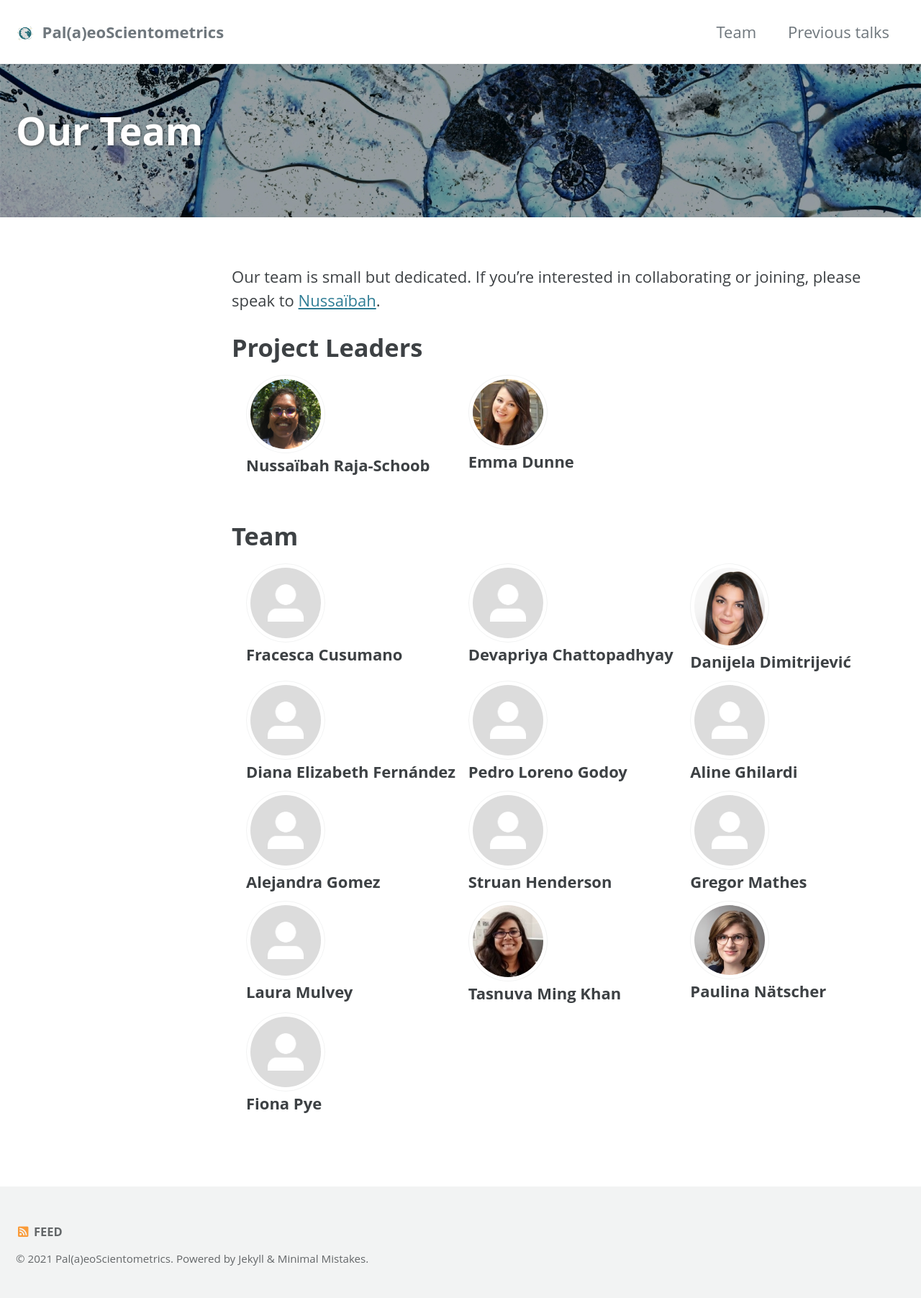
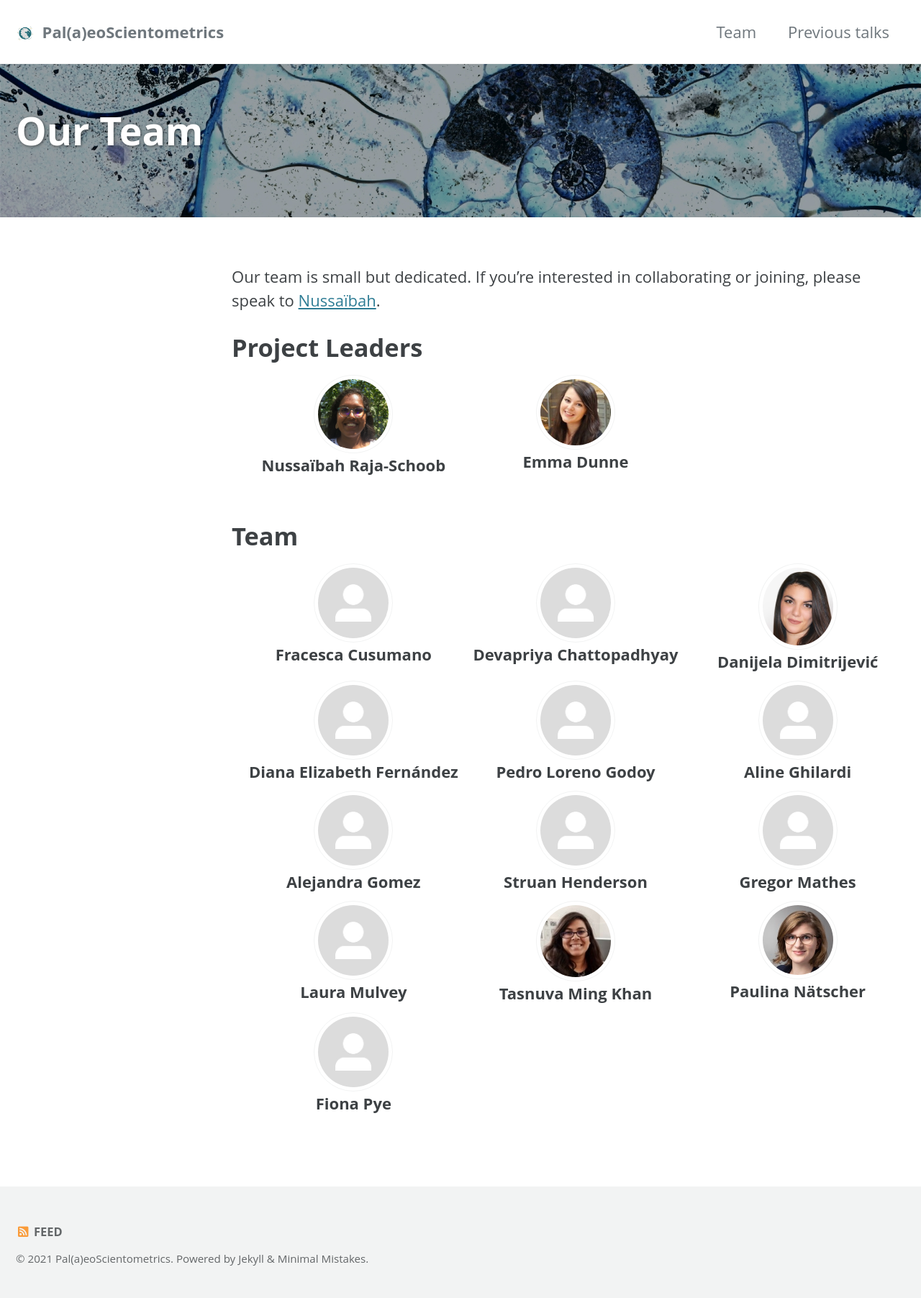
Before and after one commit to paleoscientometric/paleoscientometric.github.io, a Jekyll site: the page built from _pages/team.md, in a window 1280 px wide. Shown: the whole page at 72% size. Built offline with Jekyll 4.4.1, drawn with Linux system fonts in a browser that asks for light colours; cached includes are drawn as plain includes.

Commit message:
centering avatar

```diff
--- a/_pages/team.md
+++ b/_pages/team.md
@@ -16,7 +16,7 @@ Our team is small but dedicated. If you're interested in collaborating or joinin
 
 <div class="teamwrapper">
     {% for author in site.data.authors %}
-    <div>
+    <div><center>
         {% if author[1].avatar %}
         <div class="author__avatar">
             <img src="{{ author[1].avatar }}" alt="{{ author[1].name }}" itemprop="image">
@@ -30,6 +30,7 @@ Our team is small but dedicated. If you're interested in collaborating or joinin
         {% if author[1].bio %}
         <i>{{ author[1].bio | markdownify }}</i>
         {% endif %}
+        </center>
     </div>
     {% endfor %}
 </div>
@@ -38,7 +39,7 @@ Our team is small but dedicated. If you're interested in collaborating or joinin
 
 <div class="teamwrapper">
     {% for author in site.data.members %}
-    <div>
+    <div><center>
         {% if author[1].avatar %}
         <div class="author__avatar">
             <img src="{{ author[1].avatar }}" alt="{{ author[1].name }}" itemprop="image">
@@ -52,6 +53,7 @@ Our team is small but dedicated. If you're interested in collaborating or joinin
         {% if author[1].bio %}
         <i>{{ author[1].bio | markdownify }}</i>
         {% endif %}
+        </center>
     </div>
     {% endfor %}
 </div>
```
